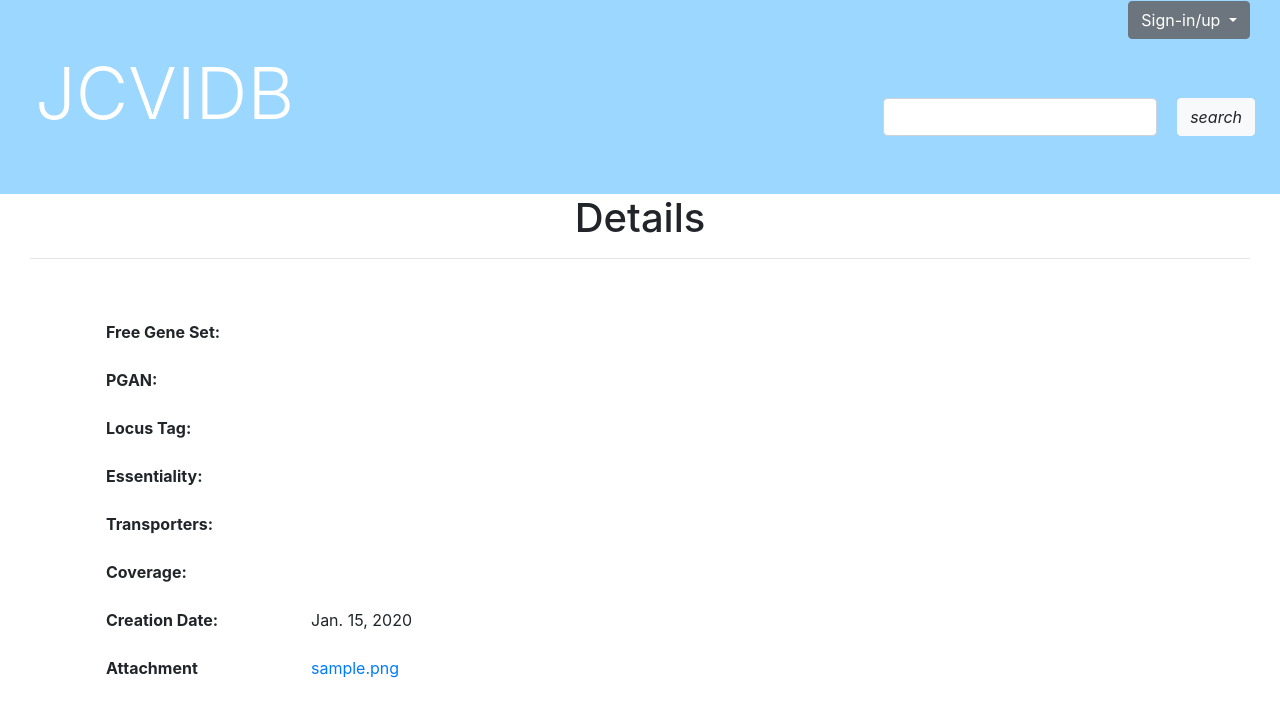
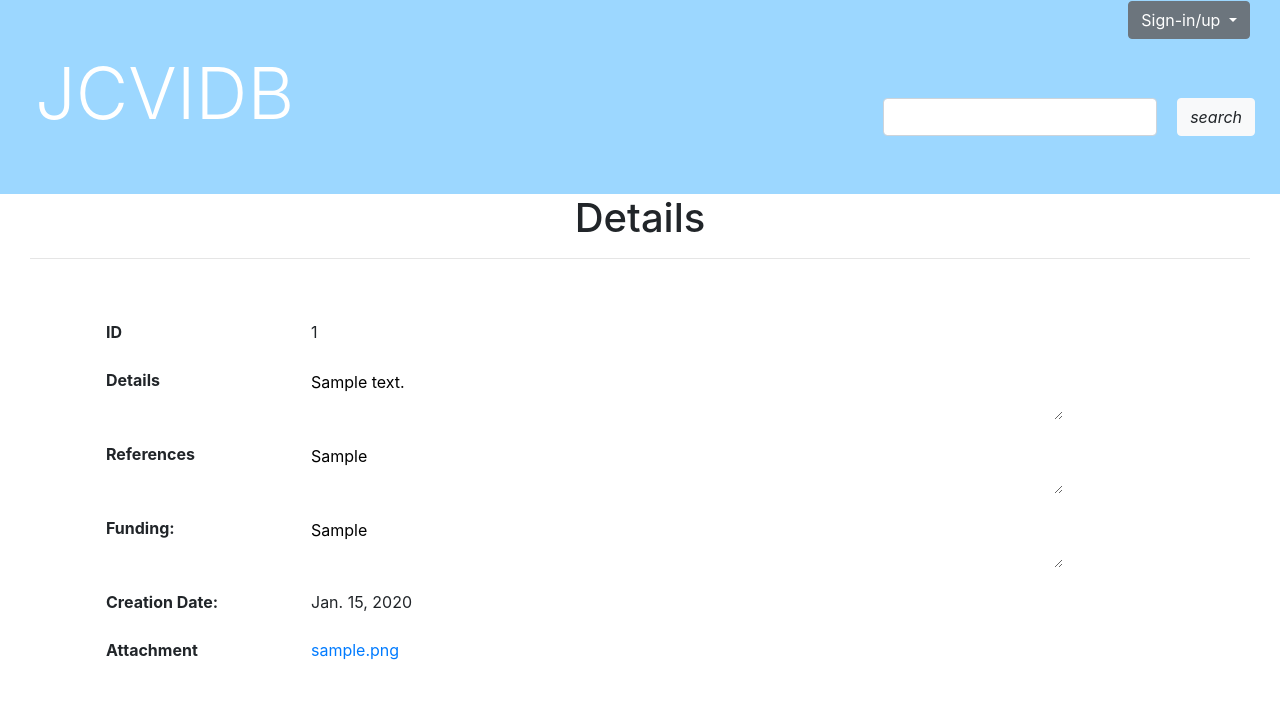
Before and after one commit to BioinfoMachineLearning/JCVIDB, a Django app: page /details/1 in a window 1280 px wide. Shown: the top 717 px of the page. Run offline with Django 4.2, Linux system fonts and the light colour scheme; tables that the repository leaves empty hold one stand-in row (values such as "Sample post"); some libraries are stand-ins or nearby versions.

Commit message:
details done

```diff
--- a/jcvidb/jcvidb_app/templates/details.html
+++ b/jcvidb/jcvidb_app/templates/details.html
@@ -3,7 +3,7 @@
 {% block content %}
 
 
-<div class="col-sm-12 ">
+<div class="col-sm-12 " >
     <div class="text-center">
             <h1 > Details</h1>
 
@@ -11,73 +11,52 @@
     <hr>
 
     <div class="container" style="margin: 5%;">
-        <form class="form-horizontal" ]>
+        <form class="form-horizontal" >
             <div class="form-group row">
-                <label class="control-label col-sm-2" for="email"><b>Free Gene Set:</b></label>
+                <label class="control-label col-sm-2" for="id_id"><b>ID</b></label>
                 <div class="col-sm-10">
-                    <label class="col-sm-10">{{prot_data.freeGeneSet}}</label>
+                    <label id="id_id" class="col-sm-10">{{prot_data.id}}</label>
                 </div>
             </div>
             <div class="form-group row">
-                <label class="control-label col-sm-2" for="pwd"><b>PGAN:</b></label>
+                <label class="control-label col-sm-2" for="id_details"><b>Details</b></label>
                 <div class="col-sm-10">
-                    <label class="col-sm-10">{{prot_data.PGAN}}</label>
+                    <textarea class="col-sm-10" id="id_details" style="border: 0px;">{{prot_data.details}}</textarea>
                 </div>
             </div>
 
             <div class="form-group row">
-                <label class="control-label col-sm-2" for="email"><b>Locus Tag:</b></label>
+                <label class="control-label col-sm-2" for="id_references"><b>References</b></label>
                 <div class="col-sm-10">
-                    <label class="col-sm-10">{{prot_data.locusTag}}</label>
+                    <textarea id="id_references" class="col-sm-10" style="border: 0px;">{{prot_data.references}}</textarea>
                 </div>
             </div>
             <div class="form-group row">
-                <label class="control-label col-sm-2" for="pwd"><b>Essentiality:</b></label>
+                <label class="control-label col-sm-2" for="id_funding"><b>Funding:</b></label>
                 <div class="col-sm-10">
-                    <label class="col-sm-10">{{prot_data.essentiality}}</label>
+                    <textarea class="col-sm-10" id="id_funding" style="border: 0px;">{{prot_data.funding}}</textarea>
                 </div>
             </div>
 
+
             <div class="form-group row">
-                <label class="control-label col-sm-2" for="email"><b>Transporters:</b></label>
+                <label class="control-label col-sm-2" for="id_cd"><b>Creation Date:</b></label>
                 <div class="col-sm-10">
-                    <label class="col-sm-10">{{prot_data.transporters}}</label>
+                    <label class="col-sm-10" id="id_cd">{{prot_data.creationDate}}</label>
                 </div>
             </div>
             <div class="form-group row">
-                <label class="control-label col-sm-2" for="pwd"><b>Coverage:</b></label>
-                <div class="col-sm-10">
-                    <label class="col-sm-10">{{prot_data.coverage}}</label>
-                </div>
-            </div>
-            <div class="form-group row">
-                <label class="control-label col-sm-2" for="email"><b>Creation Date:</b></label>
-                <div class="col-sm-10">
-                    <label class="col-sm-10">{{prot_data.creationDate}}</label>
-                </div>
-            </div>
-            <div class="form-group row">
-                <label class="control-label col-sm-2" for="email"><b>Attachment</b></label>
+                <label class="control-label col-sm-2" for="id_attachment"><b>Attachment</b></label>
                 <div class="col-sm-10">
 
                     {% if prot_data.attachment %}
-                    <label class="col-sm-10" ><a href="{% url 'download_file' file_name=prot_data.attachment %}">  {{prot_data.attachment}}</a> </label>
+                    <label id ="id_attachment" class="col-sm-10" ><a href="{% url 'download_file' file_name=prot_data.attachment %}">  {{prot_data.attachment}}</a> </label>
                     {% else %}
                     <p>No file available for download.</p>
                     {% endif %}
                 </div>
             </div>
 
-<!--            {% if login_context.id and login_context.admin %}-->
-<!--            <div class="form-group row">-->
-<!--                <div class="col-sm-5">-->
-<!--                </div>-->
-<!--                <div class="col-sm-7">-->
-<!--                    <button type="submit" id="submitButton" class="btn btn-success">Approve</button>-->
-<!--                </div>-->
-<!--            </div>-->
-<!--            {% endif %}-->
-
         </form>
     </div>
 </div>
```
Also changed, not shown: jcvidb/jcvidb_app/templates/main.html (+5 -7 lines).
